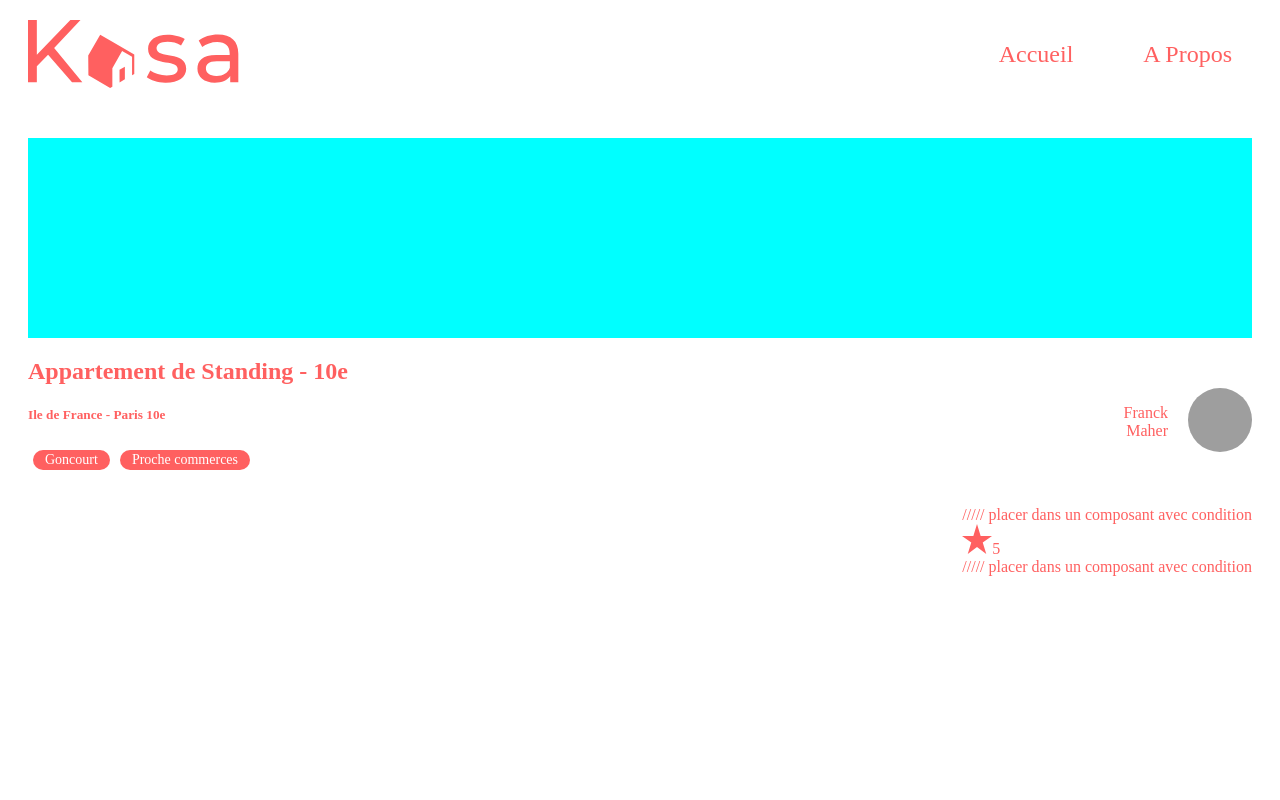
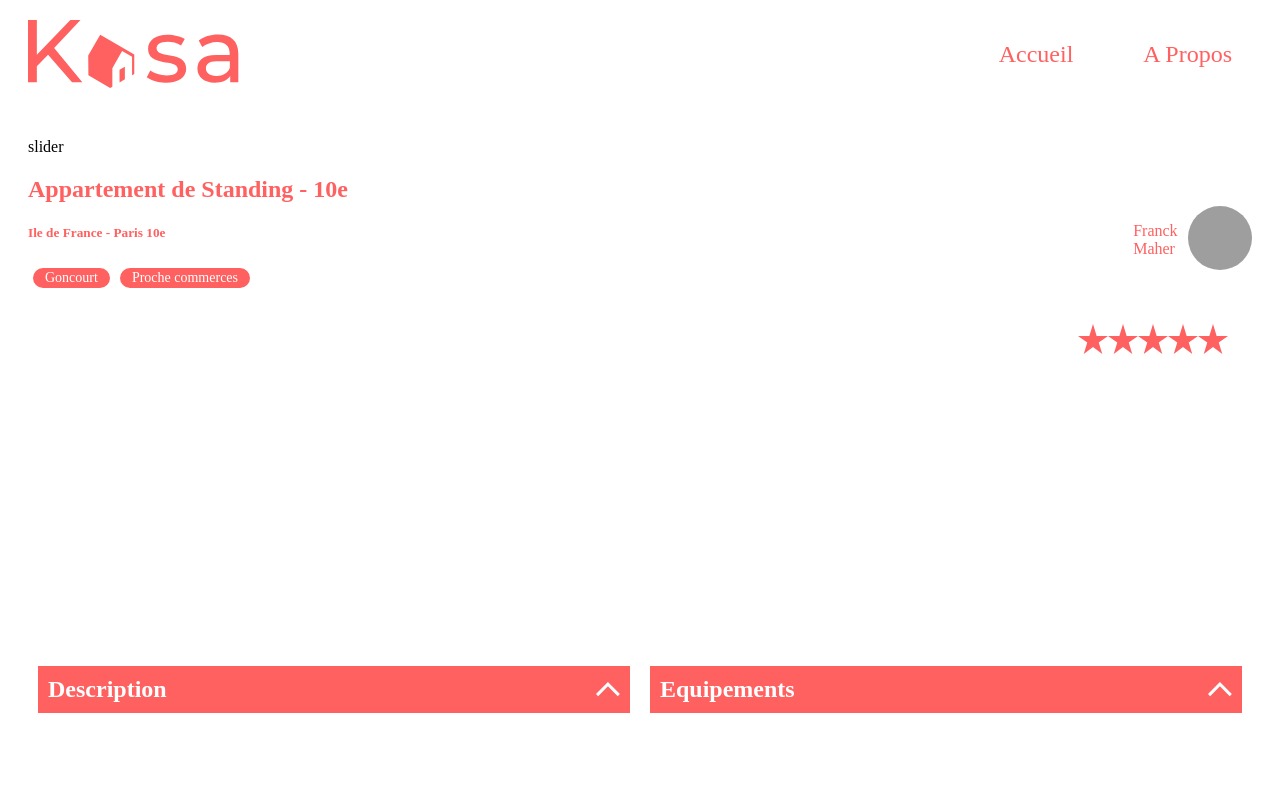
Before and after one commit to kersolo/Kasa, a React (Create React App) app: page /FicheLogement/0979876d in a window 1280 px wide. Shown: the top 800 px of the page. Built offline with nearby package versions, Linux system fonts and the light colour scheme; grey boxes are pictures that could not be loaded.

Commit message:
start carrousel

```diff
--- a/src/components/Carrousel.jsx
+++ b/src/components/Carrousel.jsx
@@ -1,46 +1,7 @@
-import logementList from '../Datas/Logements.json';
-import '../styles/carrousel.css';
+import React from 'react';
 
-export default function Carrousel() {
-  for (let i = 0; i < logementList.length; i++) {
-    const loc = logementList[i];
-
-    return <div className="carrousel"></div>;
-  }
+function Carrousel(props) {
+  return <div>slider</div>;
 }
 
-// import { useState } from 'react';
-// import { useParams } from 'react-router-dom';
-// import logementList from '../Datas/Logements.json';
-// import '../styles/carrousel.css';
-
-// export default function Carrousel() {
-//   const { id } = useParams();
-//   const [data, setData] = useState(logementList);
-//   const test = data + id;
-//   console.log(test);
-
-//   return (
-//     <div className="carrousel">
-//       <h1>hello{data.title} </h1>
-//     </div>
-//   );
-// }
-
-//////////////////////////////
-// import { useState } from 'react';
-// import logementList from '../Datas/Logements.json';
-// import '../styles/carrousel.css';
-
-// console.log(logementList);
-
-// export default function Carrousel() {
-//   const [data, setData] = useState(logementList);
-//   return (
-//     <div className="carrousel">
-//       {data.map((loc) => (
-//         <img src={loc.cover} />
-//       ))}
-//     </div>
-//   );
-// }
+export default Carrousel;
--- a/src/components/SectionLoc.jsx
+++ b/src/components/SectionLoc.jsx
@@ -3,6 +3,7 @@ import logementList from '../Datas/Logements.json';
 import '../styles/sectionloc.css';
 import VectorRed from '../assets/VectorRed.svg';
 import Tags from '../components/Tags';
+import Stars from '../components/Stars';
 
 export default function SectionLoc() {
   const params = useParams();
@@ -20,12 +21,10 @@ export default function SectionLoc() {
           <p className="nomPerson"> {infos.host.name}</p>
           <img className="imageperson" src={infos.host.picture} alt="" />
         </div>
-        ///// placer dans un composant avec condition
+
         <div>
-          <img src={VectorRed} alt="" />
-          {infos.rating}
+          <Stars starsnumber={infos.rating} />
         </div>
-        ///// placer dans un composant avec condition
       </div>
     </div>
   );
--- /dev/null
+++ b/src/components/Stars.jsx
@@ -0,0 +1,47 @@
+import React from 'react';
+import VectorRed from '../assets/VectorRed.svg';
+import VectorGrey from '../assets/VectorGrey.svg';
+
+function Stars({ starsnumber }) {
+  const stars = [1, 2, 3, 4, 5];
+  return (
+    <div>
+      {stars.map((level) =>
+        starsnumber >= level ? (
+          <img src={VectorRed} alt="" />
+        ) : (
+          <img src={VectorGrey} alt="" />
+        )
+      )}
+    </div>
+  );
+}
+
+export default Stars;
+
+//////////////////////////////////////////////
+// import React from 'react';
+// import VectorRed from '../assets/VectorRed.svg';
+// import VectorGrey from '../assets/VectorGrey.svg';
+// import { Navigate, useParams } from 'react-router-dom';
+// import logementList from '../Datas/Logements.json';
+
+// function Stars(props) {
+//   const params = useParams();
+//   const infos = logementList.find(({ id }) => id === params.id);
+//   const starsnumber = infos.rating;
+//   const stars = [1, 2, 3, 4, 5];
+//   return (
+//     <div>
+//       {stars.map((level) =>
+//         starsnumber >= level ? (
+//           <img src={VectorRed} alt="" />
+//         ) : (
+//           <img src={VectorGrey} alt="" />
+//         )
+//       )}
+//     </div>
+//   );
+// }
+
+// export default Stars;
```
